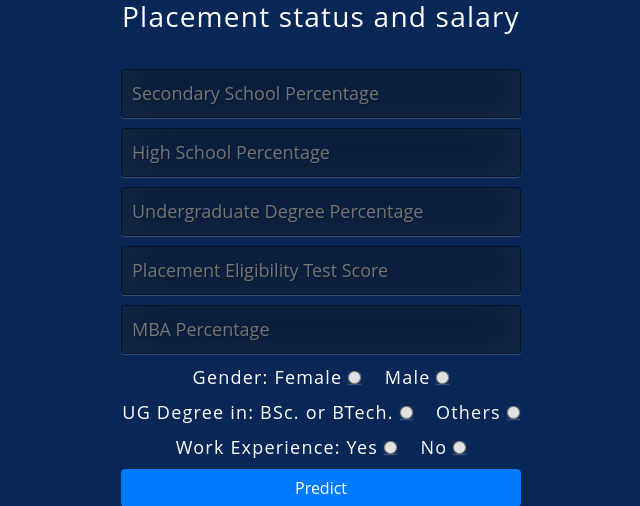
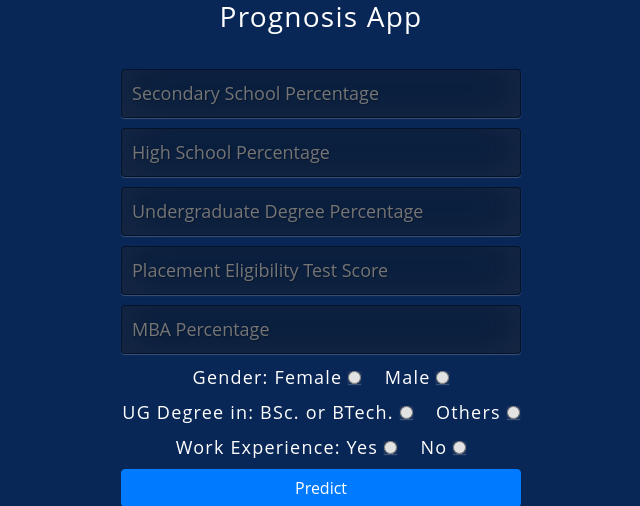
Before and after one commit to Green-io/placement_webapp, a Flask app: page / in a window 1280 px wide. Shown: the top 506 px of the page, without its empty margins (319-959 px from the left). Run offline with Flask 2, Linux system fonts and the light colour scheme; parts of the project's set-up code (start-up, migrations or seed data) failed here and were passed over; some libraries are stand-ins or nearby versions.

Commit message:
Update index.html

```diff
--- a/templates/index.html
+++ b/templates/index.html
@@ -4,7 +4,7 @@
     <meta charset="UTF-8">
     <meta name="viewport" content="width=device-width, initial-scale=1, shrink-to-fit=no">
 
-    <title>Placement</title>
+    <title>Prognosis</title>
     <link rel="stylesheet" href="https://maxcdn.bootstrapcdn.com/bootstrap/4.0.0/css/bootstrap.min.css" integrity="sha384-Gn5384xqQ1aoWXA+058RXPxPg6fy4IWvTNh0E263XmFcJlSAwiGgFAW/dAiS6JXm" crossorigin="anonymous">
 
     <style>
@@ -55,7 +55,7 @@
 <body>
 
  <div class="login">
-	<h3 >Placement status and salary</h3>
+	<h3 >Prognosis App</h3>
 
     <form action="{{ url_for('predict')}}" method="post">
 <br>
```
